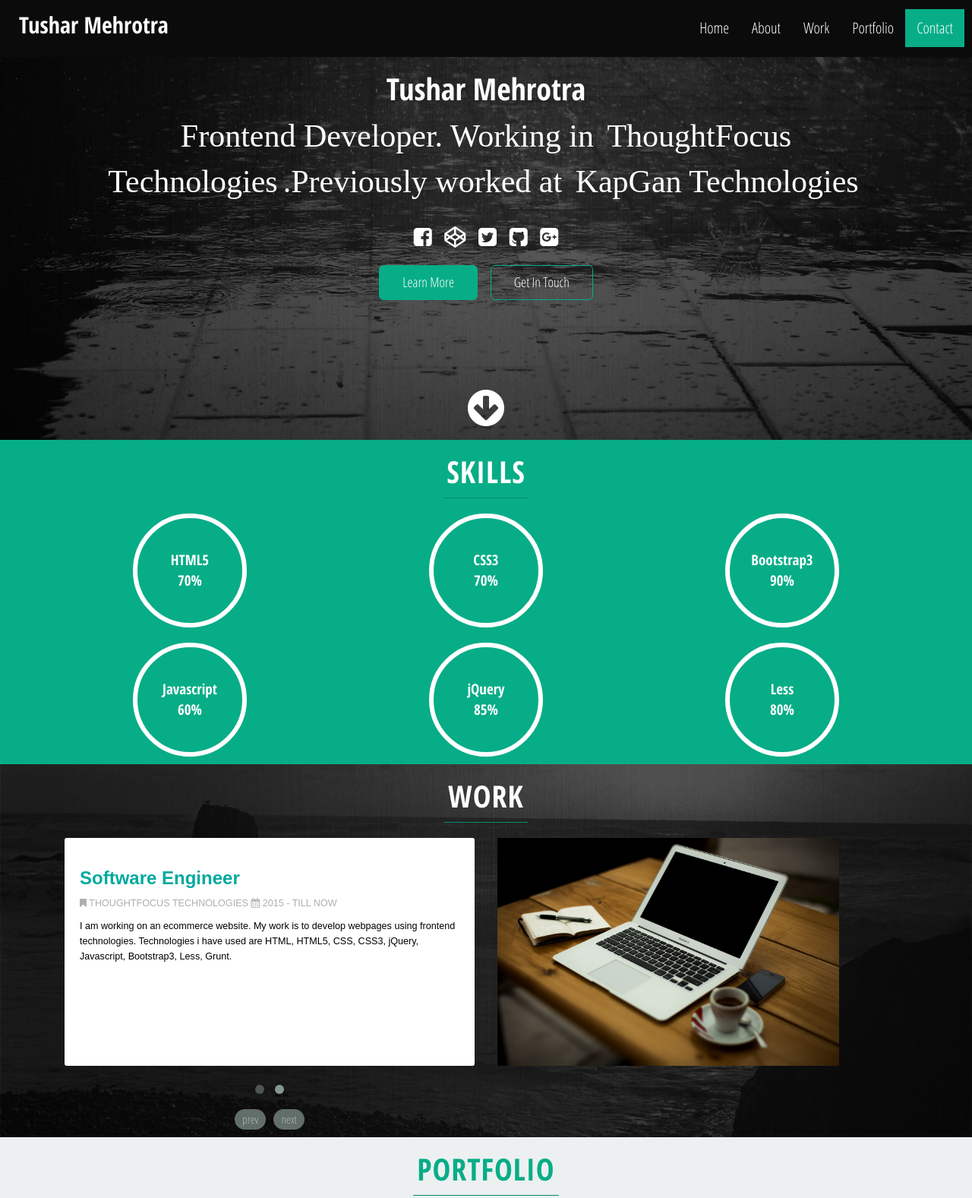
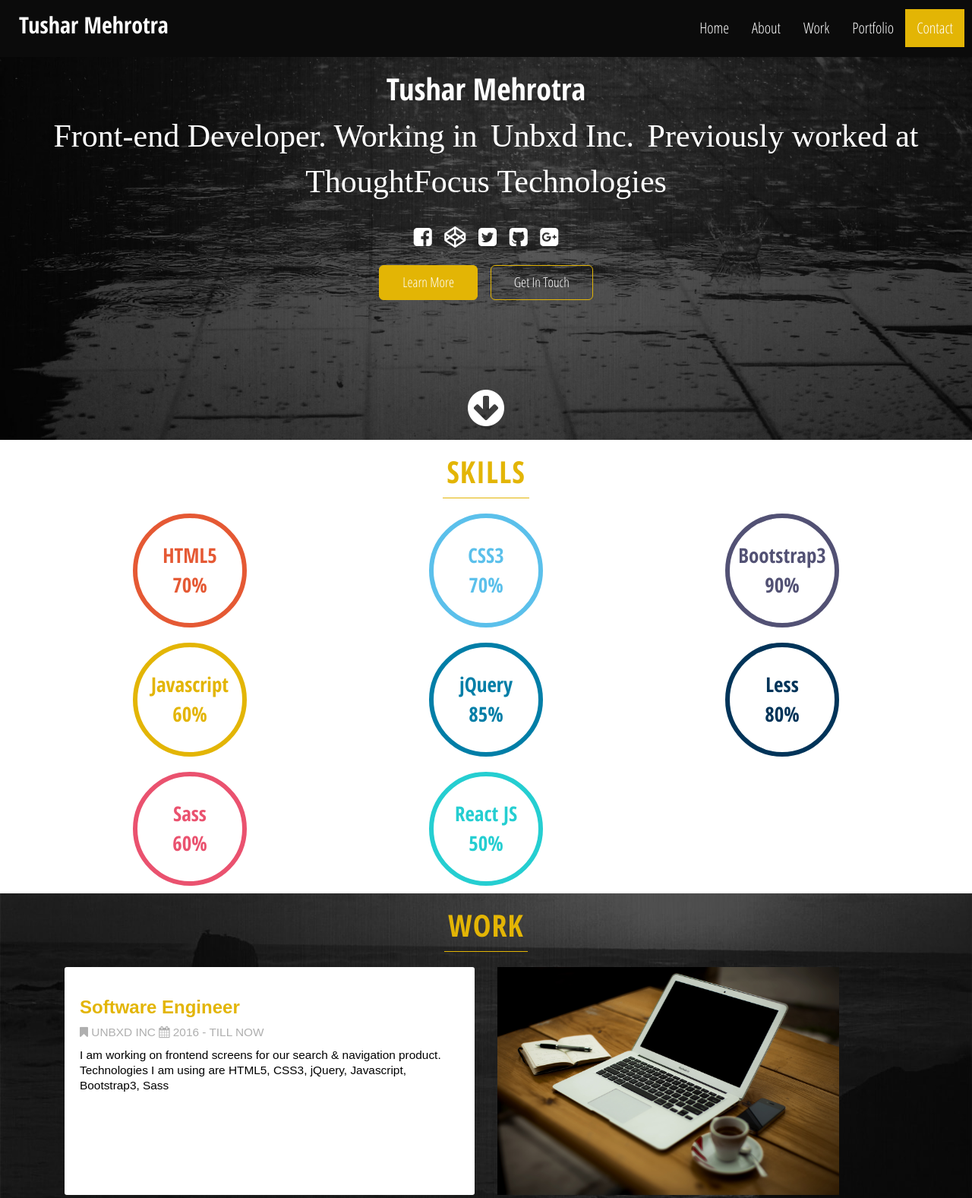
Before and after one commit to MeTushar/Bootstrap-practice, a plain HTML site: page index.html in a window 1280 px wide. Shown: the top 1577 px of the page at 76% size. Drawn offline with nearby package versions, Linux system fonts and the light colour scheme.

Commit message:
colors updated for website

```diff
--- a/css/style.css
+++ b/css/style.css
@@ -14,7 +14,7 @@ body{
 	transition: all 0.5s;
 }
 .navbar-inverse .navbar-nav > .active > a, .navbar-inverse .navbar-nav > .active > a:hover, .navbar-inverse .navbar-nav > .active > a:focus {
-    background-color: #07ad87;
+    background-color: #E3B505;
 }
 .navbar .brand{
 	color: #fff;
@@ -65,18 +65,19 @@ h3{
 }
 #about{
 	height: auto;
-	background: #07ad87;
+	background: #fff;
 }
 
 .headerline{
-	border-bottom: 1px solid #058e6f;
+	border-bottom: 1px solid #E3B505;
+    color: #E3B505;
 	display: inline-block;
 	text-transform: uppercase;
 	letter-spacing: 1px;
 	padding:0 5px 12px;
 }
 .portfolio-body .content-filler:last-child{
-	background-color: #07ad87;
+	background-color: #fff;
 	color: #fff;
 }
 .skills {
@@ -84,12 +85,52 @@ h3{
     height: 150px;
     width: 150px;
     margin: 10px auto;
-    color: #fff;
-    border: 6px solid #fff;
+    color: #2a2a2a;
+    border: 6px solid #2a2a2a;
+}
+
+.skills-1 {
+    border-color: #E55934;
+    color: #E55934;
+}
+
+.skills-2 {
+    border-color: #5BC0EB;
+    color: #5BC0EB;
+}
+
+.skills-3 {
+    border-color: #525174;
+    color: #525174;
+}
+
+.skills-4 {
+    border-color: #E3B505;
+    color: #E3B505;
+}
+
+.skills-5 {
+    border-color: #007EA7;
+    color: #007EA7;
+}
+
+.skills-6 {
+    border-color: #003459;
+    color: #003459;
+}
+
+.skills-7 {
+    border-color: #EA526F;
+    color: #EA526F;
+}
+
+.skills-8 {
+    border-color: #25CED1;
+    color: #25CED1;
 }
 
 .skills span{
-	font-size: 19px;
+	font-size: 27px;
 	font-weight: 600;
 	display: block;
 	position: relative;
@@ -106,69 +147,70 @@ h3{
 	padding: 10px 30px;
 }
 .btn-primary {
-    background-color: #07ad87;
-    border-color: #07ad87;
+    background-color: #E3B505;
+    border-color: #E3B505;
 }
-.btn-primary:hover, .btn-primary:focus, .btn-primary:active, .btn-primary.active, .open > .dropdown-toggle.btn-primary {
-    background-color: #07ad87;
-    border-color: #07ad87;
+.btn-primary:hover,
+.btn-primary:focus,
+.btn-primary:active,
+.btn-primary.active,
+.open > .dropdown-toggle.btn-primary {
+    background-color: #E3B505;
+    border-color: #E3B505;
     color: #fff;
 }
 .btn-default {
     background-color: transparent;
-    border-color: #07ad87;
-    color: #07ad87;
+    border-color: #E3B505;
+    color: #E3B505;
     margin-left: 10px;
 }
-.btn-default:hover, .btn-default:focus, .btn-default:active, .btn-default.active, .open > .dropdown-toggle.btn-default{
-	background-color: #07ad87;
+.btn-default:hover,
+.btn-default:focus,
+.btn-default:active,
+.btn-default.active,
+.open > .dropdown-toggle.btn-default{
+	background-color: #E3B505;
 	color: #fff;
-	border-color: #07ad87;
+	border-color: #E3B505;
 }
-/* .contact-heading{
-	border-bottom: 1px solid #058e6f;
-} */
-/* .contact-form h4{
-	margin-top: 10px;
-	margin-bottom: 20px;
-}
-#contact .container .row:last-child{
-	margin-right: 0;
-}
-.contact-input{
-	margin-top: 20px;
-} */
+
 .portfolio-body .content-filler:last-child .btn{
-	background-color: #058e6f;
+	background-color: #fff;
 	border: 1px solid #058e6f;
 	margin-bottom: 10px;
 	margin-top: 5px;
 }
+
 #portfolio h3{
-	color: #07ad87;
+	color: #E3B505;
 }
+
 #portfolio img{
 	max-width: 100%;
 }
+
 footer.navbar{
 	margin-bottom: 0;
 }
-footer a, .info a{
+
+footer a,
+.info a{
 	margin: 2px 7px;
 	color: #fff;
 }
+
 .info .icon{
 	margin: 3px 5px 20px;
 }
+
 .btn-attached{
 	position: relative;
 	top: 50%;
 	transform: translateY(-50%);
 	padding: 5px 10px;
 }
-/* #owl-demo .owl-item div{
-	padding:5px;
-} */
+
 #owl-demo .owl-item div{
   display: block;
   width: 100%;
@@ -184,14 +226,16 @@ footer a, .info a{
   text-align: left;
   padding: 40px 20px;
 }
+
 .owl-item h4 {
-    color: #00a99f;
+    color: #E3B505;
     font-family: 'Montserrat', sans-serif;
     font-weight: 700;
     margin: 0 0 10px 0;
     font-size: 24px;
     text-align: left;
 }
+
 .subHeading{
 	font-size: 0.9em;
 	text-transform: uppercase;
@@ -199,24 +243,28 @@ footer a, .info a{
     color: #afafaf;
     margin: 0 0 15px 0;
 }
+
 .owl-item p{
     font-family: 'Montserrat', sans-serif;
-    font-size: 0.9em;
+    font-size: 1.1em;
     font-weight: 200;
     line-height: 20px;
     margin: 10px 0;
 }
+
 .owl-theme .owl-controls .owl-buttons div{
 	font-size: 15px;
 	opacity: 0.7;
 	margin: 10px 5px;
 }
+
 #work img{
 	max-width: 100%;
 	height: 300px;
 	margin-top: 10px;
 	display: block;
 }
+
 .info-overlay{
   position: fixed;
   height: 100%;
@@ -225,20 +273,20 @@ footer a, .info a{
   background: #000;
   transform: translateX(-49%);
 }
+
 .overlay-hide{
-
-
   width: 0;
   visibility: hidden;
   transition: all 0.5s;
 }
+
 .overlay-open{
-
   visibility: visible;
   transition: width 0.5s ease;
   width: 100%;
   z-index: 9999;
 }
+
 .btn-close{
   position: relative;
   right: 20px;
@@ -250,14 +298,17 @@ footer a, .info a{
   color: #fff;
   background: #000;
 }
+
 .btn-close img{
 	width: 100%;
 	height: 100%;
 	display: inline-block;
 }
+
 .btn-close:hover{
   color: #fff;
 }
+
 .resume{
 	background: #fff;
 	width: 90%;
@@ -296,13 +347,14 @@ footer a, .info a{
 .contact-inner{
 	width: 80%;
 	height: 200px;
-	background: #000;
-	opacity: 0.4;
+	background: #E3B505;
+	opacity: 0.9;
 	padding: 20px;
 	margin: 10px auto;
 }
 .contact-inner h4{
-	font-size: 22px;
+	font-size: 30px;
+    margin-top: 50px;
 }
 .contact-inner p{
 	font-size : 18px;
--- a/index.html
+++ b/index.html
@@ -98,7 +98,7 @@
 					<div class="row title-row">
 						<div class="col-xs-12 text-center">
 							<h3>Tushar Mehrotra</h3>
-							<p>Frontend Developer. Working in <a href="#">ThoughtFocus Technologies</a>.Previously worked at <a href="#">KapGan Technologies</a></p>
+							<p>Front-end Developer. Working in <a href="#">Unbxd Inc.</a> Previously worked at <a href="#">ThoughtFocus Technologies</a></p>
 							<div class="icon">
 							<a href=""><i class="fa fa-facebook-square fa-2x"></i></a>
 							<a href="http://codepen.io/MTushar"><i class="fa fa-codepen fa-2x"></i></a>
@@ -160,6 +160,16 @@
 								<span>Less<br />80%</span>
 							</div>
 						</div>
+						<div class="col-sm-6 col-lg-4 wow fadeInUp" data-wow-duration="1s" data-wow-delay="1.5s">
+							<div class="skills skills-7 text-center">
+								<span>Sass<br />60%</span>
+							</div>
+						</div>
+						<div class="col-sm-6 col-lg-4 wow fadeInUp" data-wow-duration="1s" data-wow-delay="1.5s">
+							<div class="skills skills-8 text-center">
+								<span>React JS<br />50%</span>
+							</div>
+						</div>
 					</div>
 				</div>
 			</div>
@@ -180,16 +190,14 @@
 								<div id="owl-demo" class="owl-carousel">
 								  <div>
 								  	<h4>Software Engineer</h4>
-                                    <p class="subHeading"><i class="fa1 fa fa-bookmark"></i> KapganTech <i class="fa2 fa fa-calendar"></i> 2013 - 2014</p>
-                                    <p>I worked on an e-learning site. My work is to develop webpages using frontend technologies. Technologies i have used are HTML, HTML5, CSS, CSS3, jQuery, Javascript, Bootstrap3.</p>
+                                    <p class="subHeading"><i class="fa1 fa fa-bookmark"></i> ThoughtFocus technologies <i class="fa2 fa fa-calendar"></i> 2015 - 2016</p>
+                                    <p>I worked on an e-learning site. My work is to develop webpages using frontend technologies. Technologies I have used are HTML, HTML5, CSS, CSS3, jQuery, Javascript, Bootstrap3</p>
 								  </div>
 								  <div>
 								  	<h4>Software Engineer</h4>
-                                    <p class="subHeading"><i class="fa1 fa fa-bookmark"></i> ThoughtFocus technologies <i class="fa2 fa fa-calendar"></i> 2015 - till now</p>
-                                    <p>I am working on an ecommerce website. My work is to develop webpages using frontend technologies. Technologies i have used are HTML, HTML5, CSS, CSS3, jQuery, Javascript, Bootstrap3, Less, Grunt.</p>
+                                    <p class="subHeading"><i class="fa1 fa fa-bookmark"></i> Unbxd Inc <i class="fa2 fa fa-calendar"></i> 2016 - Till Now</p>
+                                    <p>I am working on frontend screens for our search & navigation product. Technologies I am using are HTML5, CSS3, jQuery, Javascript, Bootstrap3, Sass</p>
 								  </div>
-
-
 								</div>
 							</div>
 							<div class="col-sm-6 hidden-xs">
```
